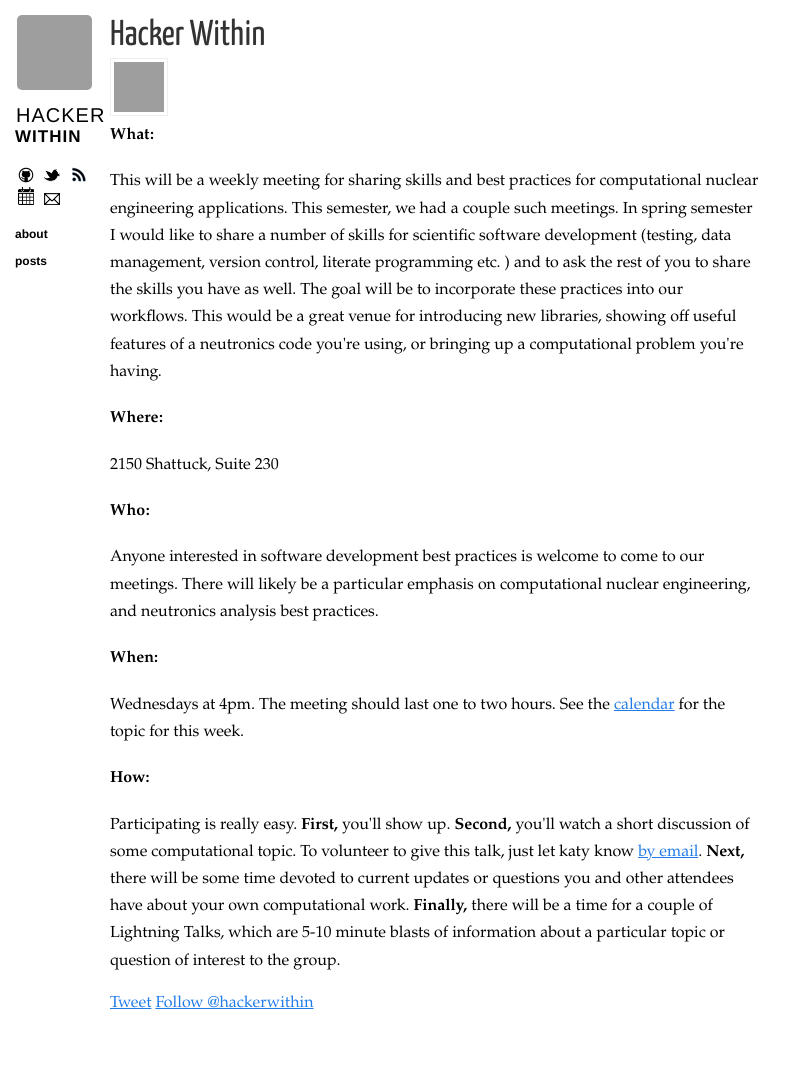
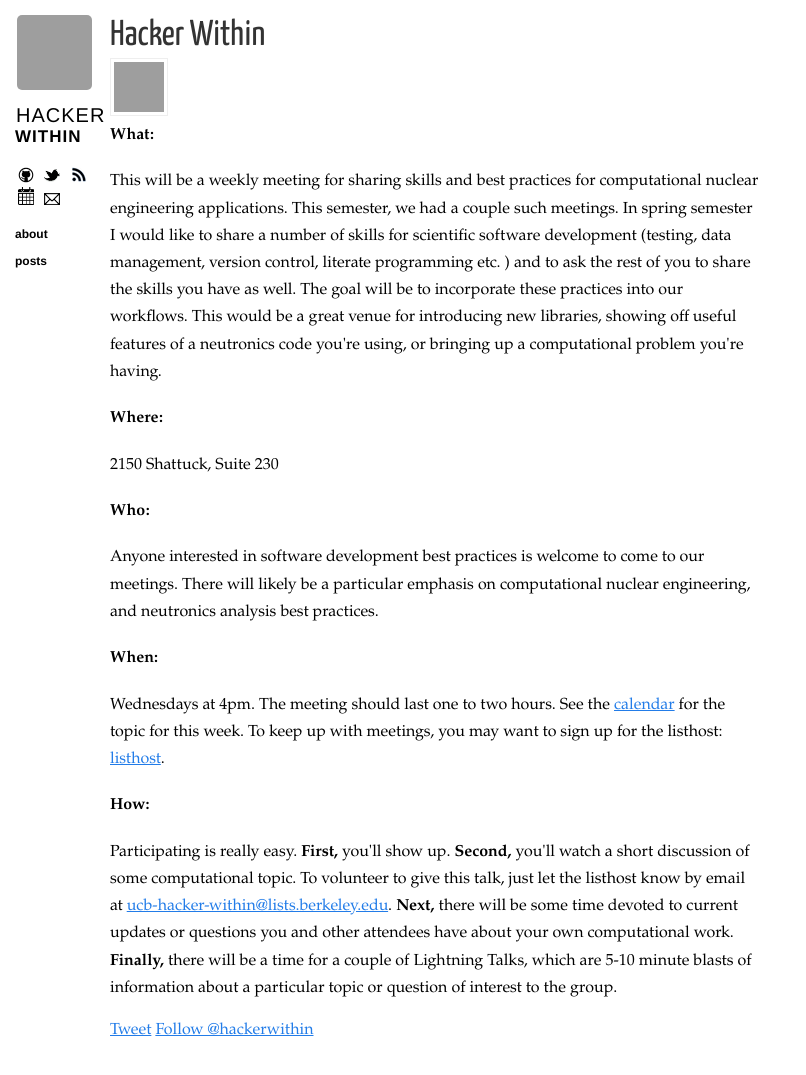
Before and after one commit to thehackerwithin/berkeley, a Jekyll site: the page built from about.html, in a window 1280 px wide, cut to the strip 0-1090 px from the top of the page. Shown: the top 1075 px of the strip, without its empty margins (0-806 px from the left). Built offline with Jekyll 4.4.1, drawn with Linux system fonts in a browser that asks for light colours; nearby versions of some CDN libraries; Markdown is read by kramdown in place of the engine named in the settings; comment, search, counter and statistics services are not loaded; grey boxes are pictures that could not be loaded.

Commit message:
took my email off of it

```diff
--- a/about.html
+++ b/about.html
@@ -52,6 +52,8 @@
       <p>
       Wednesdays at 4pm. The meeting should last one to two hours. See the
       <a href="http://bit.ly/1cqFKuh">calendar</a> for the topic for this week.
+      To keep up with meetings, you may want to sign up for the listhost:
+      <a href="https://calmail.berkeley.edu/manage/list/listinfo/ucb-hacker-within@lists.berkeley.edu">listhost</a>.
       </p>
 
 
@@ -63,7 +65,8 @@
       Participating is really easy.
       <b>First,</b> you'll show up. <b>Second,</b> you'll watch a short
       discussion of some computational topic. To volunteer to give this talk,
-      just let katy know <a href="mailto:katyhuff@gmail.com">by email</a>.
+      just let the listhost know by email at <a
+        href="mailto:ucb-hacker-within@lists.berkeley.edu">ucb-hacker-within@lists.berkeley.edu</a>.
       <b>Next,</b> there will be some time devoted to current updates or questions you
       and other attendees have about your own computational work.
       <b>Finally,</b> there
```
